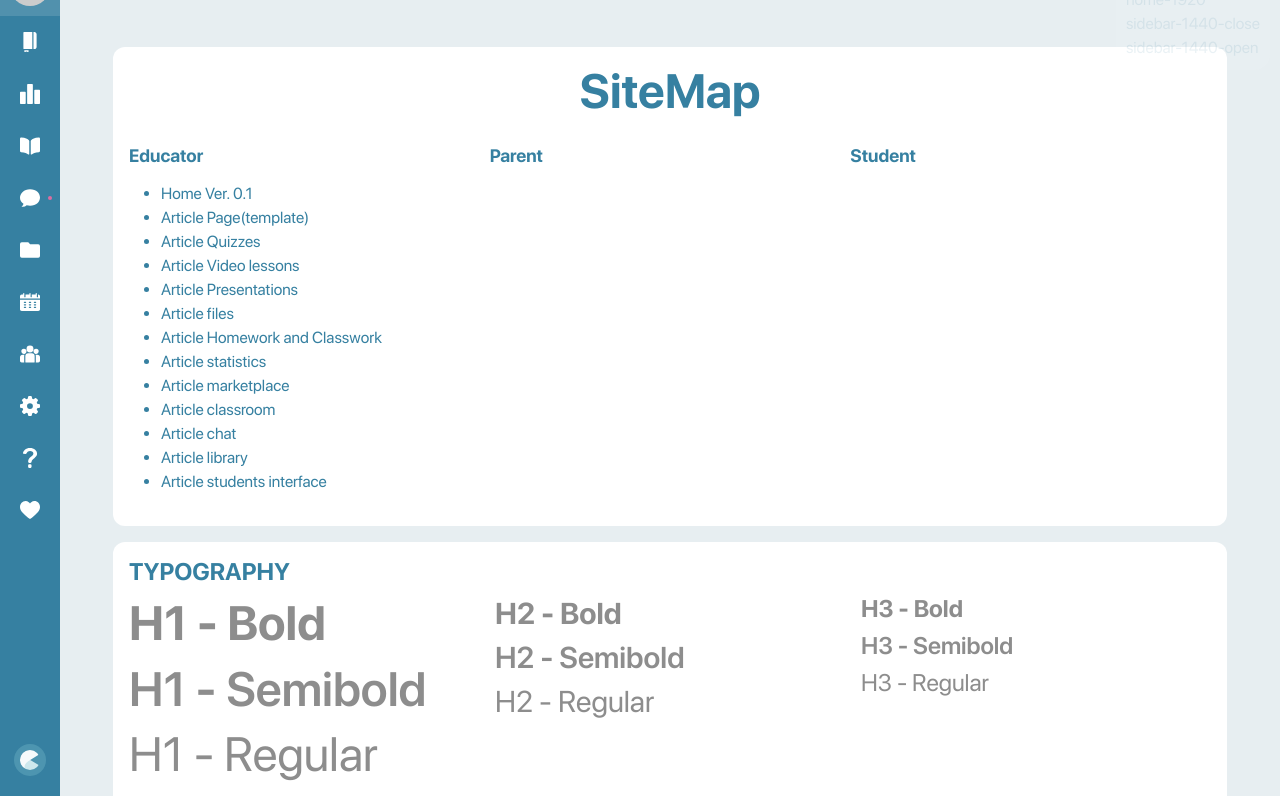
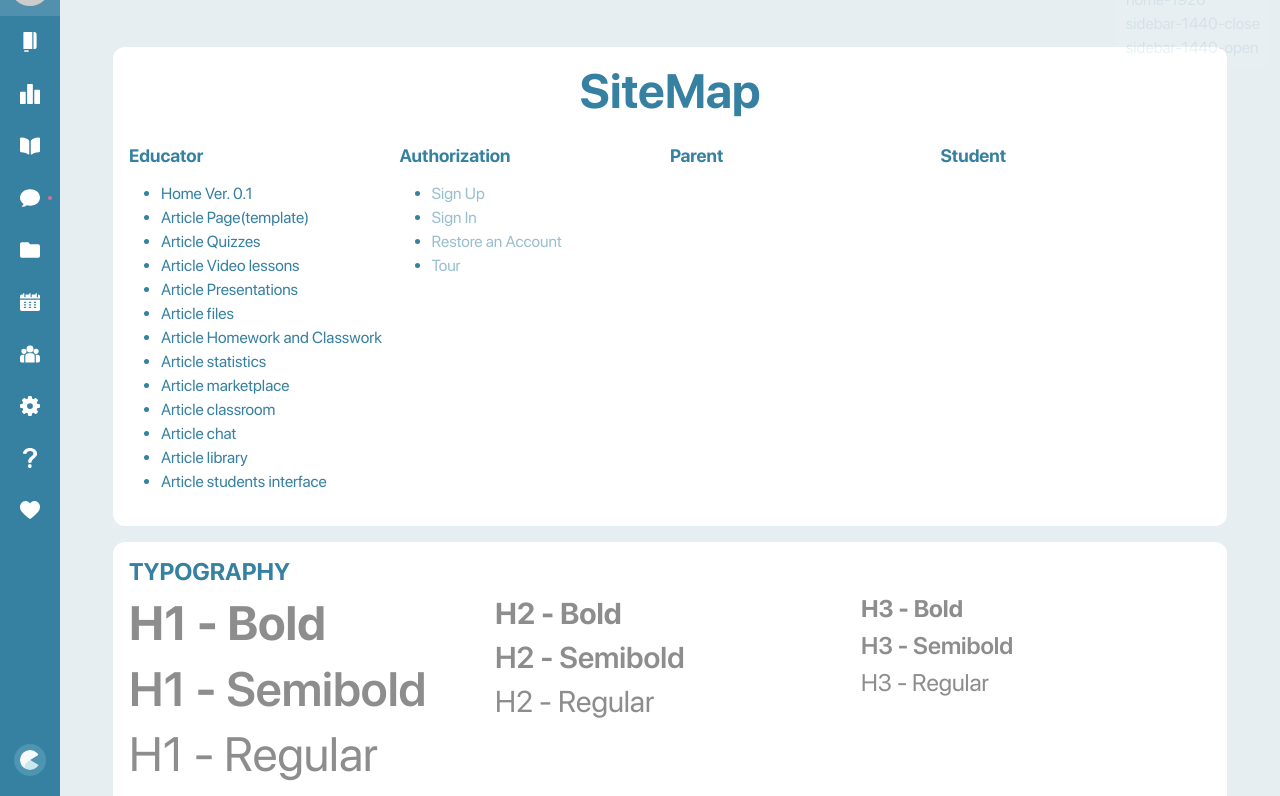
Before and after one commit to Alexsab/newtonteach.me, a Jekyll site: the page built from index.html, in a window 1280 px wide and 900 px high, cut to the strip 104-900 px from the top of the window. Built offline with Jekyll 4.4.1, drawn with Linux system fonts in a browser that asks for light colours.

Commit message:
Added Authorization menu to Sitemap

```diff
--- a/_config.yml
+++ b/_config.yml
@@ -85,6 +85,16 @@ sitemap_menu:
         url: '/newtonteach.me/educator/article_library'
       - name: "Article students interface"
         url: '/newtonteach.me/educator/article_students-interface'
+  - title: Authorization
+    pages:
+      - name: "Sign Up"
+        url: ''
+      - name: "Sign In"
+        url: ''
+      - name: "Restore an Account"
+        url: ''
+      - name: "Tour"
+        url: ''
   - title: Parent
   - title: Student
 
--- a/_includes/components/sitemap-menu.html
+++ b/_includes/components/sitemap-menu.html
@@ -4,7 +4,7 @@
 		<div class="card-body">
 			<div class="d-flex">
 				{% for item in site.sitemap_menu %}
-				<div class="col-4">
+				<div class="col">
 					<h4 class="mb-3">{{ item.title }}</h4>
 					<ul>
 						{% for elem in item.pages %}
```
